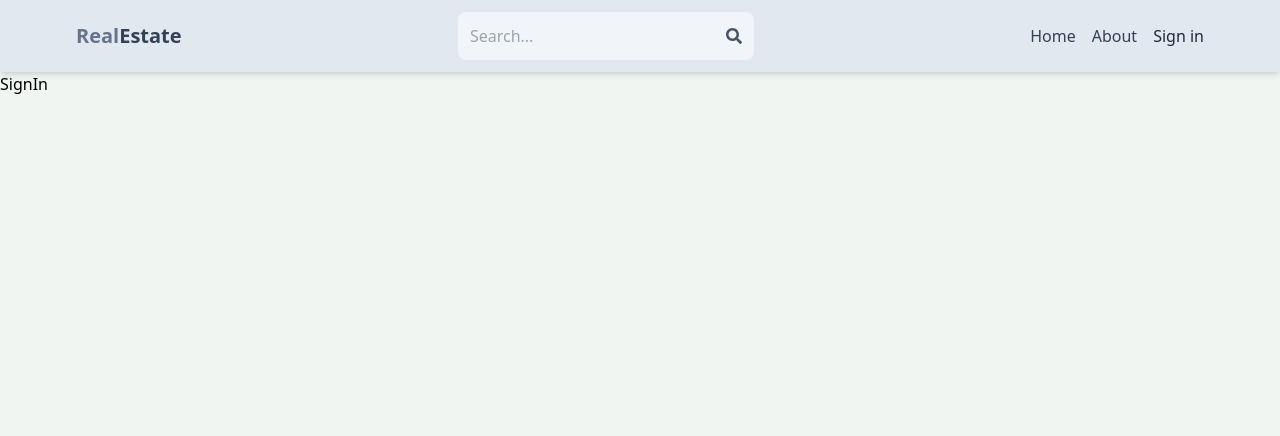
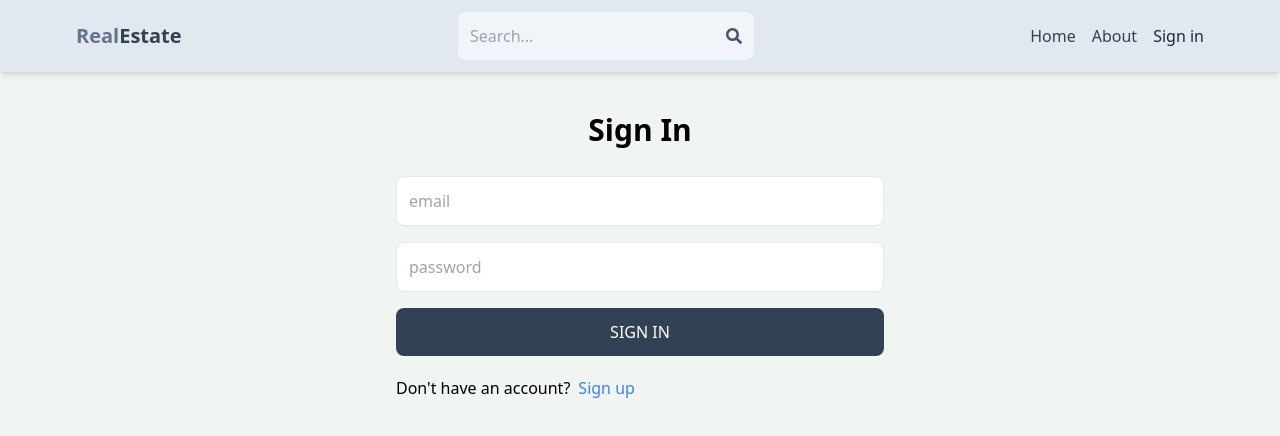
Before and after one commit to sudharsan026/real-estate, a React (Vite) app in the folder real-estate/: page /sign-in in a window 1280 px wide. Shown: the top 436 px of the page. Built offline with nearby package versions, Linux system fonts and the light colour scheme.

Commit message:
Complete sign in page functionality

```diff
--- a/real-estate/src/pages/SignIn.jsx
+++ b/real-estate/src/pages/SignIn.jsx
@@ -1,7 +1,78 @@
-import React from "react";
+import React, { useState } from "react";
+import { Link, useNavigate } from "react-router-dom";
 
-const SignIn = () => {
-  return <div>SignIn</div>;
+const SignIn = (e) => {
+  const [formData, setFormData] = useState({});
+  const [error, setError] = useState(null);
+  const [loading, setLoading] = useState(false);
+  const navigate = useNavigate();
+  const handleChange = (e) => {
+    setFormData({
+      ...formData,
+      [e.target.id]: e.target.value,
+    });
+  };
+  const handleSubmit = async (e) => {
+    e.preventDefault();
+    try {
+      setLoading(true);
+      const res = await fetch("/api/auth/signin", {
+        method: "POST",
+        headers: {
+          "Content-Type": "application/json",
+        },
+        body: JSON.stringify(formData),
+      });
+      const data = await res.json();
+      console.log(data);
+      if (data?.success === false) {
+        setLoading(false);
+        setError(data?.message);
+        return;
+      } else {
+        setLoading(false);
+        setError(null);
+        navigate("/");
+      }
+    } catch (error) {
+      setLoading(false);
+      setError(error.message);
+    }
+  };
+  return (
+    <div className="p-3 max-w-lg mx-auto">
+      <h1 className="text-3xl text-center font-semibold my-7">Sign In</h1>
+      <form className="flex flex-col gap-4" onSubmit={handleSubmit}>
+        <input
+          type="email"
+          placeholder="email"
+          className="border p-3 rounded-lg"
+          id="email"
+          onChange={handleChange}
+        />
+        <input
+          type="password"
+          placeholder="password"
+          className="border p-3 rounded-lg"
+          id="password"
+          onChange={handleChange}
+        />
+        <button
+          disabled={loading}
+          className="bg-slate-700 text-white p-3 rounded-lg uppercase hover:opacity-95 disabled:opacity-80"
+        >
+          {loading ? "Loading..." : "Sign In"}
+        </button>
+      </form>
+      <div className="flex gap-2 mt-5">
+        <p>Don't have an account?</p>
+        <Link to={"/sign-up"}>
+          <span className="text-blue-500">Sign up</span>
+        </Link>
+      </div>
+      {error && <p className="text-red-600">{error}</p>}
+    </div>
+  );
 };
 
 export default SignIn;
```
